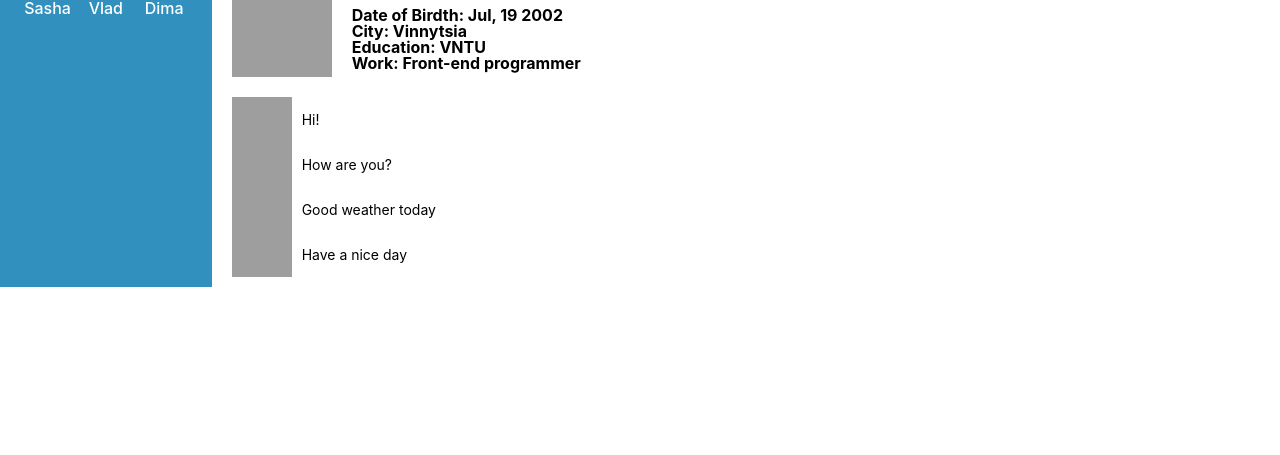
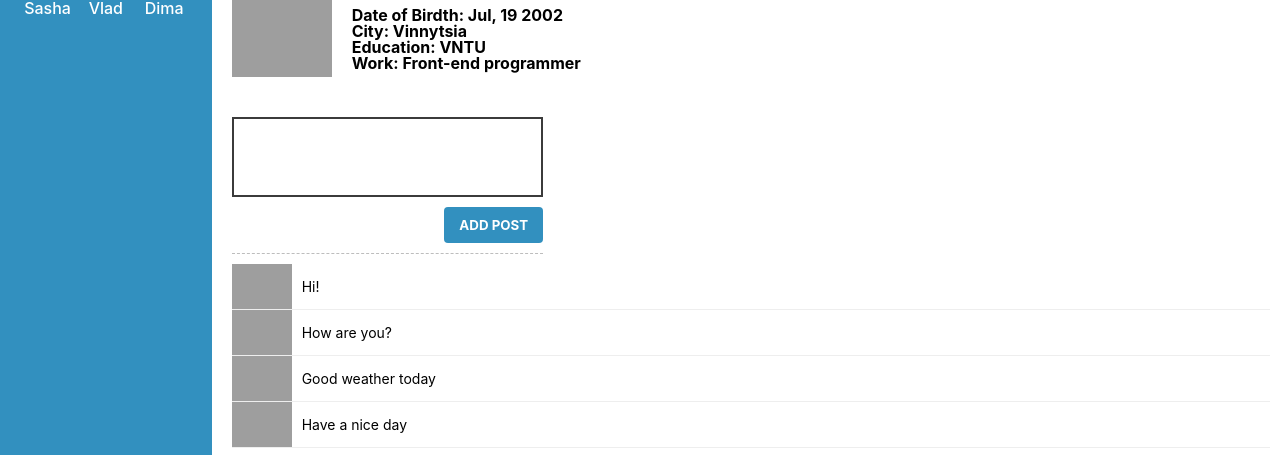
Before and after one commit to pashak1207/react1, a React (Create React App) app: page /profile in a window 1280 px wide. Shown: the part 403-858 px from the top of the page. Before the commit the page ends 800 px from the top, so only its background shows below. Built offline with nearby package versions, Linux system fonts and the light colour scheme; grey boxes are pictures that could not be loaded.

Commit message:
ref, callback, rerender

```diff
--- a/src/App.js
+++ b/src/App.js
@@ -1,4 +1,3 @@
-import logo from "./logo.svg";
 import "./App.css";
 import Header from "./components/Header/Header";
 import Nav from "./components/Nav/Nav";
@@ -20,7 +19,7 @@ function App(props) {
             />
             <Route
               path="/message/*"
-              element={<Messages state={props.state.messagesPage} />}
+              element={<Messages state={props.state.messagesPage} addMessageFunc={props.addMessageFunc}/>}
             />
           </Routes>
         </div>
--- a/src/components/Messages/DialogMessages/DialogMessages.jsx
+++ b/src/components/Messages/DialogMessages/DialogMessages.jsx
@@ -1,11 +1,23 @@
+import React from 'react';
 import classes from "./DialogMessages.module.css";
 import DialogMessagesItem from "./DialogsMaessagesItem/DialogMessagesItem";
 
 const DialogMessages = (props) => {
     let messagesData = props.messagesData.map(el => <DialogMessagesItem text={el.text}/>);
+
+    let newMessage = React.createRef();
+
+    let addMessageFunc = ()=>{
+        let text = newMessage.current.value;
+        props.addMessageFunc(text);
+    }
     return (
         <div className={classes.dialogMessages}>
             {messagesData}
+            <div className={classes.addPost}>
+                <textarea ref={newMessage}></textarea>
+                <button onClick={addMessageFunc}>Send</button>
+            </div>
         </div>
     );
 }
--- a/src/components/Messages/DialogMessages/DialogMessages.module.css
+++ b/src/components/Messages/DialogMessages/DialogMessages.module.css
@@ -12,3 +12,29 @@
     color: #000;
     margin-bottom: 10px;
 }
+
+.addPost{
+    display: flex;
+    height: 60px;
+    width: 100%;
+    margin-top: 10px;
+    padding-top: 10px;
+    border-top: 1px solid #eee;
+}
+
+.addPost textarea{
+    flex: 1 1 auto;
+    padding: 5px 10px;
+    border: 1px solid #2b2b2b;
+    border-radius: 8px 0 0 8px;
+    resize: none;
+}
+
+.addPost button{
+    height: 100%;
+    width: 100px;
+    background: #3290bf;
+    color: #fff;
+    font-weight: 700;
+    border-radius: 0 8px 8px 0;
+}
--- a/src/components/Messages/Messages.jsx
+++ b/src/components/Messages/Messages.jsx
@@ -6,7 +6,7 @@ const Messages = (props) => {
     return (
         <div className={classes.messages}>
             <Dialogs dialogProfileData={props.state.dialogProfileDataEl}/>
-            <DialogMessages messagesData={props.state.messagesDataEl}/>
+            <DialogMessages messagesData={props.state.messagesDataEl} addMessageFunc={props.addMessageFunc}/>
         </div>
     );
 }
--- a/src/components/Profile/MyPosts/MyPosts.jsx
+++ b/src/components/Profile/MyPosts/MyPosts.jsx
@@ -1,10 +1,23 @@
+import React from 'react';
 import classes from "./MyPosts.module.css";
 import Post from "./PostsItems/Post";
 
 const MyPosts = (props) => {
     let postsData = props.postsData.map(el => <Post text={el.text}/>);
+
+    let newPostElement = React.createRef();
+
+    let addPostFunc = ()=>{
+        let text = newPostElement.current.value;
+        alert(text);
+    }
+
     return (
         <div className={classes.posts}>
+            <div className={classes.addPost}>
+                <textarea ref={newPostElement}></textarea>
+                <button onClick={addPostFunc}>Add post</button>
+            </div>
             {postsData}
         </div>
     );
--- a/src/components/Profile/MyPosts/MyPosts.module.css
+++ b/src/components/Profile/MyPosts/MyPosts.module.css
@@ -0,0 +1,33 @@
+.addPost{
+    display: inline-flex;
+    width: 30%;
+    flex-direction: column;
+    align-items: flex-end;
+    margin-top: 20px;
+    margin-bottom: 10px;
+    padding-bottom: 10px;
+    border-bottom: 1px dashed #bdbdbd;
+}
+
+.addPost textarea{
+    border: 2px solid rgb(59, 59, 59);
+    width: 100%;
+    height: 80px;
+    margin-bottom: 10px;
+    padding: 5px 10px;
+    resize: none;
+}
+
+.addPost button{
+    border-radius: 4px;
+    text-transform: uppercase;
+    font-weight: 700;
+    padding: 10px 15px;
+    background: #3290bf;
+    color: #fff;
+}
+
+.addPost button:hover{
+    background: #2b6988;
+    box-shadow: 0px 0px 3px #2b6988;
+}
--- a/src/components/Profile/MyPosts/PostsItems/Post.module.css
+++ b/src/components/Profile/MyPosts/PostsItems/Post.module.css
@@ -1,14 +1,15 @@
+.post_item{
+    display: flex;
+    align-items: center;
+    border-bottom: 1px solid #eee;
+}
+
+.post_item img{
+    width: 60px;
+}
+
 .post_item h2 {
     color: #000;
     font-size: 14px;
     margin-left: 10px;
 }
-
-.post_item{
-    display: flex;
-    align-items: center;
-}
-
-.post_item img{
-    width: 60px;
-}
--- a/src/index.js
+++ b/src/index.js
@@ -1,17 +1,9 @@
-import React from 'react';
-import ReactDOM from 'react-dom/client';
 import './index.css';
-import App from './App';
 import reportWebVitals from './reportWebVitals';
-import state from './redux/state';
+import {renderTree} from "./render";
+import state from "./redux/state";
 
-
-const root = ReactDOM.createRoot(document.getElementById('root'));
-root.render(
-  <React.StrictMode>
-    <App state={state}/>
-  </React.StrictMode>
-);
+renderTree(state);
 
 // If you want to start measuring performance in your app, pass a function
 // to log results (for example: reportWebVitals(console.log))
--- a/src/redux/state.js
+++ b/src/redux/state.js
@@ -1,3 +1,5 @@
+import {renderTree} from "./../render";
+
 let state = {
   messagesPage:{
       messagesDataEl : [
@@ -27,4 +29,12 @@ let state = {
   }
 }
 
+export let addMessageFunc= (textMess)=>{
+  let newMessItem = {
+    text: textMess
+  }
+  state.messagesPage.messagesDataEl.push(newMessItem);
+  renderTree(state);
+}
+
 export default state;
--- /dev/null
+++ b/src/render.js
@@ -0,0 +1,15 @@
+import React from 'react';
+import ReactDOM from 'react-dom/client';
+import './index.css';
+import App from './App';
+import {addMessageFunc} from './redux/state';
+
+
+export let renderTree = (state)=>{
+  const root = ReactDOM.createRoot(document.getElementById('root'));
+  root.render(
+    <React.StrictMode>
+      <App state={state} addMessageFunc={addMessageFunc}/>
+    </React.StrictMode>
+  );
+}
```
